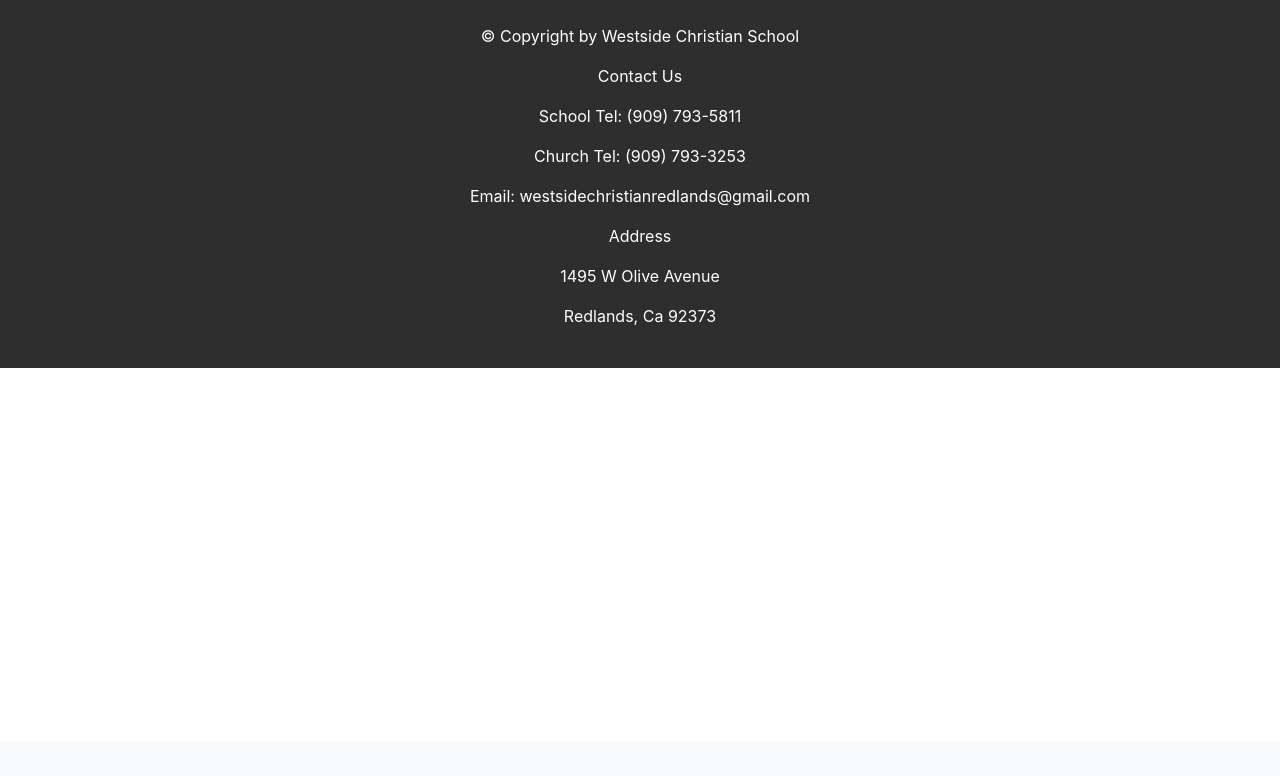
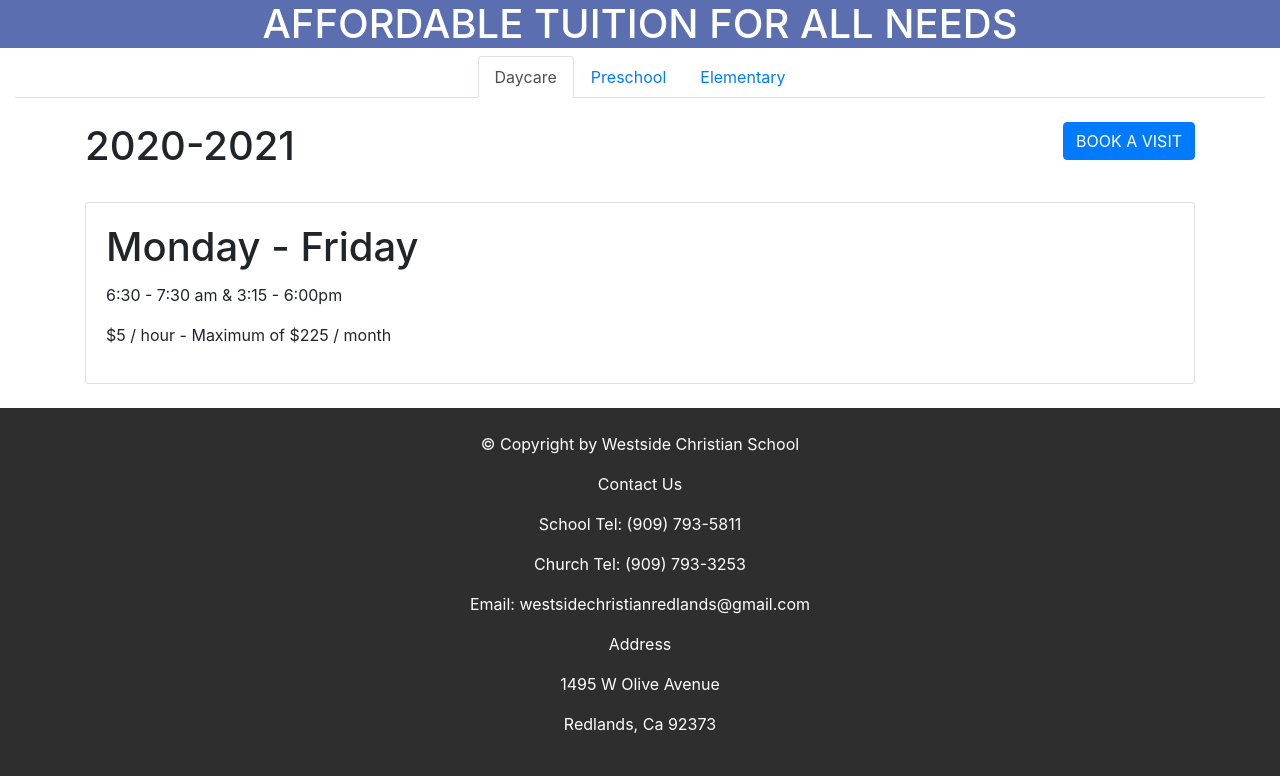
Before and after one commit to jmhrovat/Westside, a Django app: template westside/base/templates/base/pricing.html in a window 1280 px wide. Shown: the part 58-834 px from the top of the page. Before the commit the page ends 426 px from the top, so only its background shows below. Run offline with Django 3.2, Linux system fonts and the light colour scheme; the template is opened without the code that fills it, so the values that code supplies are empty; some libraries are stand-ins or nearby versions.

Commit message:
Pricing Bootstrap V1

```diff
--- a/westside/base/templates/base/pricing.html
+++ b/westside/base/templates/base/pricing.html
@@ -38,6 +38,150 @@
         </div>
     </nav>
 
+    <div class="container-fluid text-center" style="background-color:#5B6FB0;color:white">
+      <h1>AFFORDABLE TUITION FOR ALL NEEDS</h1>
+    </div>
+
+    <div class="container-fluid">
+      <ul class="nav nav-tabs justify-content-center" id="myTab" role="tablist">
+        <li class="nav-item">
+          <a class="nav-link active" id="daycare-tab" data-toggle="tab" href="#daycare" role="tab" aria-controls="daycare" aria-selected="true">Daycare</a>
+        </li>
+        <li class="nav-item">
+          <a class="nav-link" id="preschool-tab" data-toggle="tab" href="#preschool" role="tab" aria-controls="preschool" aria-selected="false">Preschool</a>
+        </li>
+        <li class="nav-item">
+          <a class="nav-link" id="elementary-tab" data-toggle="tab" href="#elementary" role="tab" aria-controls="elementary" aria-selected="false">Elementary</a>
+        </li>
+      </ul>
+        <div class="tab-content" id="myTabContent">
+          <div class="tab-pane fade show active" id="daycare" role="tabpanel" aria-labelledby="daycare-tab">
+            <br>
+            <div class="container">
+              <div class=row>
+                <div class="col-6">
+                  <h1>2020-2021</h1>
+                </div>
+                <div class="col-6 text-right">
+                  <button class="btn btn-primary">BOOK A VISIT</button>
+                </div>
+            </div>
+              <br>
+              <!-- <p>Annual Nonrefundable Fees</p>
+              <p>*Registration Fee</p>
+              <p>Materials / Instructional Fee</p> -->
+
+              <div class="card">
+                <div class="card-body">
+                  <h1 class="card-title">Monday - Friday</h1>
+                  <p>6:30 - 7:30 am & 3:15 - 6:00pm</p>
+                  <p>$5 / hour - Maximum of $225 / month</p>
+                </div>
+              </div>
+              <br>
+            </div>
+          </div>
+          <div class="tab-pane fade" id="preschool" role="tabpanel" aria-labelledby="preschool-tab">
+            <br>
+              <div class="container">
+                <div class=row>
+                  <div class="col-6">
+                    <h1>2020-2021</h1>
+                  </div>
+                  <div class="col-6 text-right">
+                    <button class="btn btn-primary">BOOK A VISIT</button>
+                  </div>
+                </div>
+                <br>
+                <p>Annual Nonrefundable Fees</p>
+                <p>*Registration Fee</p>
+                <p>Materials / Instructional Fee</p>
+                <div class="row">
+                  <div class="col-6">
+                    <div class="card">
+                      <div class="card-body">
+                        <h1 class="card-title">T / TH </h1>
+                        <p>8am - 12pm (Halfday)</p>
+                        <p>$220 / Month</p>
+                        <br>
+                        <p>Full day</p>
+                        <p>$385 / Month</p>
+                      </div>
+                    </div>
+                  </div>
+                  <div class="col-6">
+                    <div class="card">
+                      <div class="card-body">
+                        <h1 class="card-title">M / W / F </h1>
+                        <p>8am - 12pm (Halfday)</p>
+                        <p>$310 / Month</p>
+                        <br>
+                        <p>Full day</p>
+                        <p>$495 / Month</p>
+                      </div>
+                    </div>
+                  </div>
+                </div>
+                <br>
+
+                <div class="card">
+                  <div class="card-body">
+                    <h1 class="card-title">Monday - Friday</h1>
+                    <p>8am - 12pm (Halfday)</p>
+                    <p>$470 / Month</p>
+                    <br>
+                    <p>Full day</p>
+                    <p>$690 / Month</p>
+                  </div>
+                </div>
+
+                <br>
+
+              </div>
+          </div>
+          <div class="tab-pane fade" id="elementary" role="tabpanel" aria-labelledby="elementary-tab">
+            <br>
+            <div class="container">
+              <div class=row>
+                <div class="col-6">
+                  <h1>2020-2021</h1>
+                </div>
+                <div class="col-6 text-right">
+                  <button class="btn btn-primary">BOOK A VISIT</button>
+                </div>
+              </div>
+              <br>
+              <p>Annual Nonrefundable Fees</p>
+              <p>*Registration Fee: $250.00</p>
+              <p>*Registration Fee: $250.00</p>
+              <p>*Abeka Book Fee: $250.00</p>
+              <p>*New Student Testing Fee: $35.00</p>
+              <p>*SAT National Testing Fee: $50.00</p>
+              <br>
+              <div class="card">
+                <div class="card-body">
+                  <h1 class="card-title">Kindergarten</h1>
+                  <h2>Payment Plans</h2>
+                  <p>12 Month: $470.00 / Month</p>
+                  <p>11 Month: $460.00 / Month</p>
+                  <p>10 Month: $506.00 / Month </p>
+                  <hr>
+                  <h1 class="card-title">1st - 6th Grade</h1>
+                  <h2>Payment Plans</h2>
+                  <p>12 Month: $470.00 / Month</p>
+                  <p>11 Month: $460.00 / Month</p>
+                  <p>10 Month: $506.00 / Month</p>
+                </div>
+              </div>
+              <br>
+            </div>
+
+
+
+
+          </div>
+      </div>
+    </div>
 
 
   <div style="background-color:#2E2E2E;color:white" class="container-fluid text-center">
```
